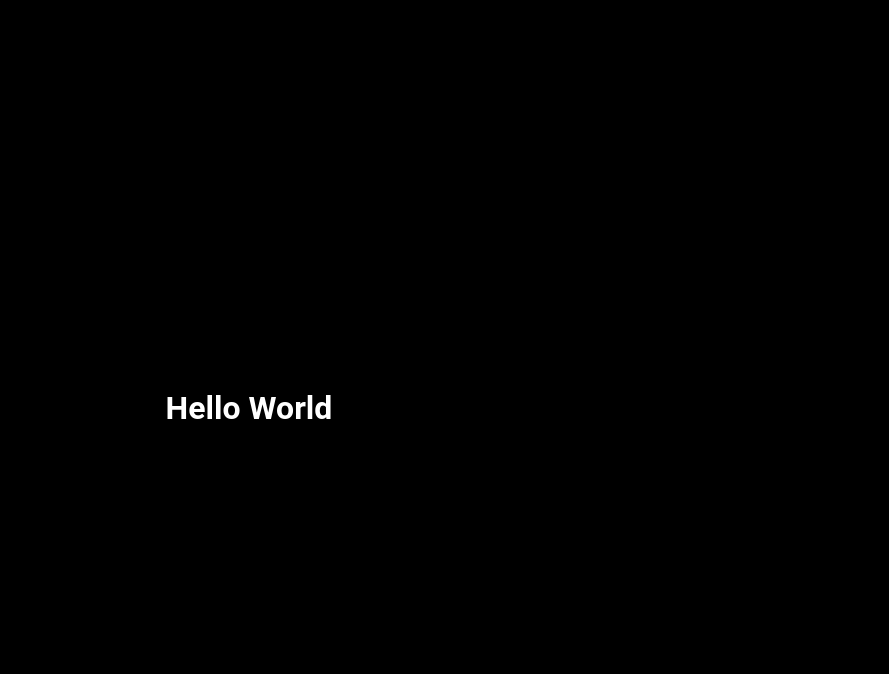
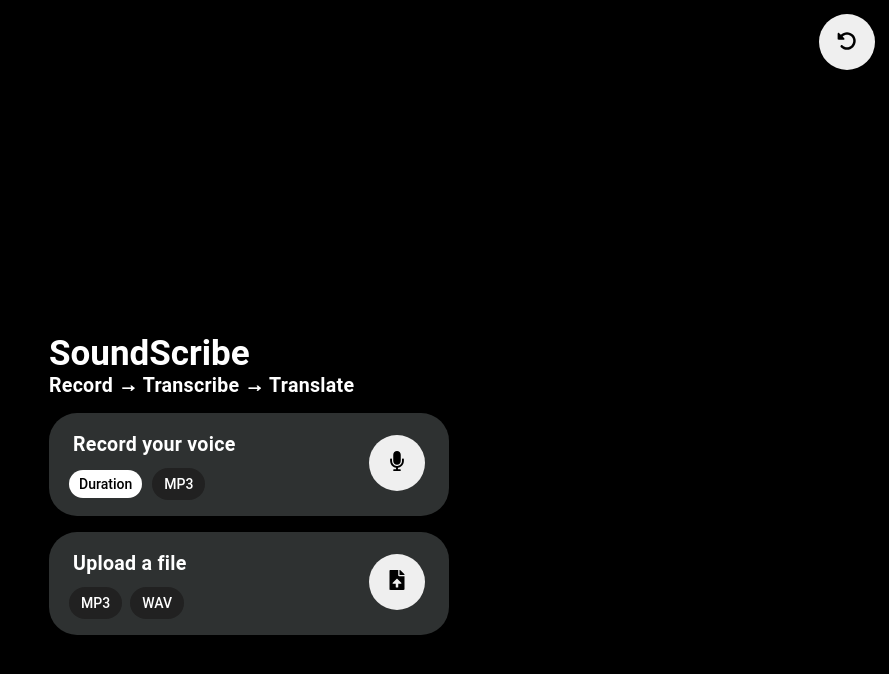
Before and after one commit to acelowder/react-openai-transcription, a React (Vite) app: page / in a window 1280 px wide. Shown: the top 674 px of the page, without its empty margins (391-1280 px from the left). Built offline with nearby package versions, Linux system fonts and the light colour scheme.

Commit message:
Add Cards

```diff
--- a/src/App.css
+++ b/src/App.css
@@ -5,3 +5,54 @@ main {
   justify-content: center;
   min-height: 100vh;
 }
+
+header {
+  display: flex;
+  align-items: center;
+  justify-content: end;
+  padding: 1rem 1rem;
+}
+
+.recording {
+  display: flex;
+  flex-direction: column;
+  justify-content: center;
+  width: 400px;
+  max-width: calc(100% - 4rem);
+  gap: 16px;
+}
+
+.title {
+  display: flex;
+  flex-direction: column;
+}
+
+.card {
+  display: flex;
+  justify-content: space-between;
+  align-items: center;
+  background-color: var(--panel-color);
+  width: 100%;
+  padding: 20px 24px 24px 24px;
+  border-radius: 28px;
+}
+
+.card-content {
+  display: flex;
+  flex-direction: column;
+  gap: 20px;
+}
+
+.pill {
+  background-color: var(--secondary-color);
+  padding: 8px 12px;
+  margin-left: -4px;
+  margin-right: 12px;
+  border-radius: 32px;
+}
+.pill.highlight {
+  background-color: var(--text-color);
+  color: var(--background-color);
+  padding: 6px 10px;
+  margin-right: 14px;
+}
--- a/src/App.jsx
+++ b/src/App.jsx
@@ -1,13 +1,54 @@
+import { FaRotateLeft } from "react-icons/fa6";
+import { FaMicrophone } from "react-icons/fa";
+import { FaFileUpload } from "react-icons/fa";
+
 import "./App.css";
 
 export default function App() {
+  const arrow = <b style={{ fontWeight: 1000 }}>&rarr;</b>;
+
   return (
     <>
-      <header></header>
+      <header>
+        <button className="icon-button">
+          <FaRotateLeft />
+        </button>
+      </header>
       <main>
-        <h1>Hello World</h1>
+        <div className="recording">
+          <div className="title">
+            <h1>SoundScribe</h1>
+            <h2>
+              Record {arrow} Transcribe {arrow} Translate
+            </h2>
+          </div>
+          <div className="card">
+            <div className="card-content">
+              <h2>Record your voice</h2>
+              <div className="pill-container">
+                <span className="pill highlight">Duration</span>
+                <span className="pill">MP3</span>
+              </div>
+            </div>
+            <button className="icon-button">
+              <FaMicrophone />
+            </button>
+          </div>
+          <div className="card">
+            <div className="card-content">
+              <h2>Upload a file</h2>
+              <div className="pill-container">
+                <span className="pill">MP3</span>
+                <span className="pill">WAV</span>
+              </div>
+            </div>
+            <button className="icon-button">
+              <FaFileUpload />
+              <input hidden={true} type="file" accept=".mp3,.wav" />
+            </button>
+          </div>
+        </div>
       </main>
-      <footer></footer>
     </>
   );
 }
--- a/src/index.css
+++ b/src/index.css
@@ -1,9 +1,37 @@
 :root {
   --background-color: black;
   --text-color: white;
-  --font-family: "Roboto", sans-serif;
+  --secondary-color: #212121;
+  --panel-color: #2e3131;
 
   background-color: var(--background-color);
   color: var(--text-color);
-  font-family: var(--font-family);
+  font-family: "Roboto", sans-serif;
+  font-size: 14px;
+  font-weight: 500;
 }
+
+* {
+  margin: 0;
+  padding: 0;
+  box-sizing: border-box;
+}
+
+h1 {
+  font-size: 2.5rem;
+}
+
+h2 {
+  font-size: 1.4rem;
+  letter-spacing: 0.2pt;
+  font-weight: 700;
+}
+
+.icon-button {
+  width: 56px;
+  height: 56px;
+  border-radius: 28px;
+  font-size: 20px;
+  line-height: 20px;
+  border: none;
+}
```
